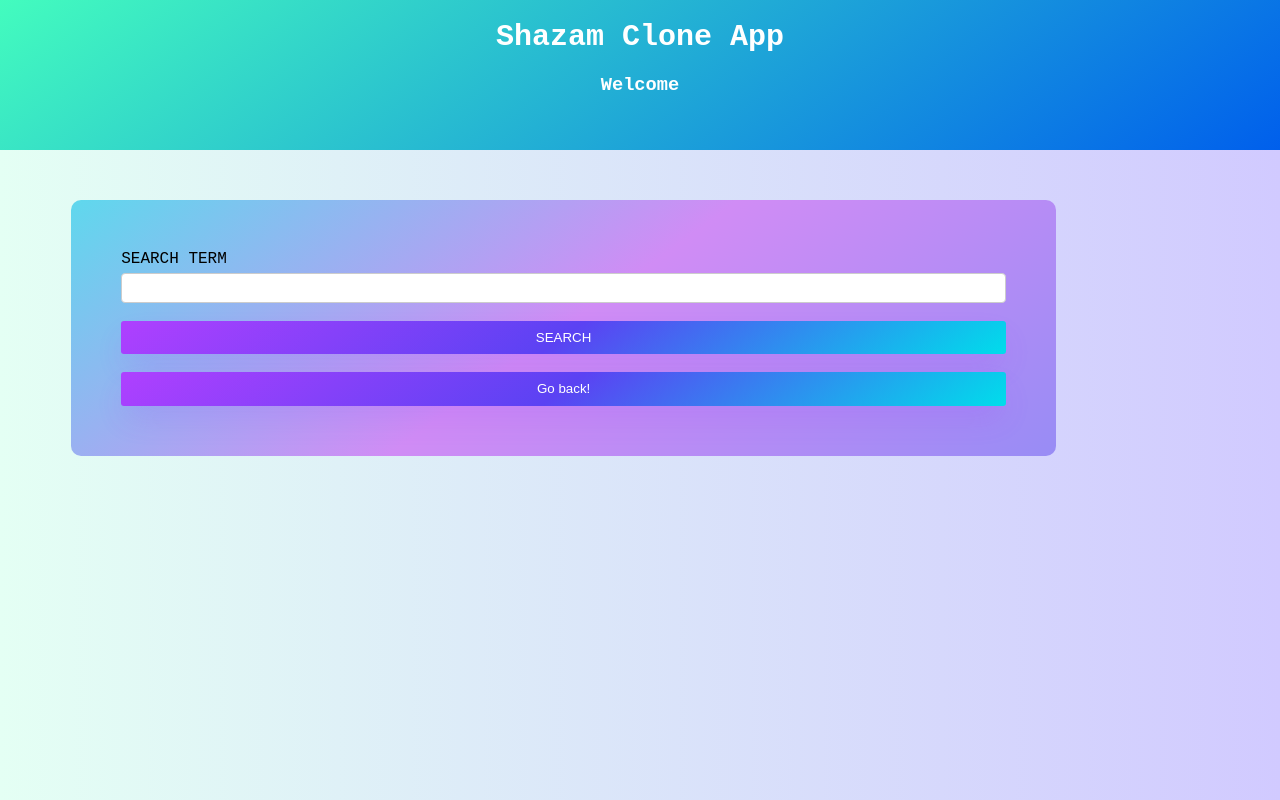
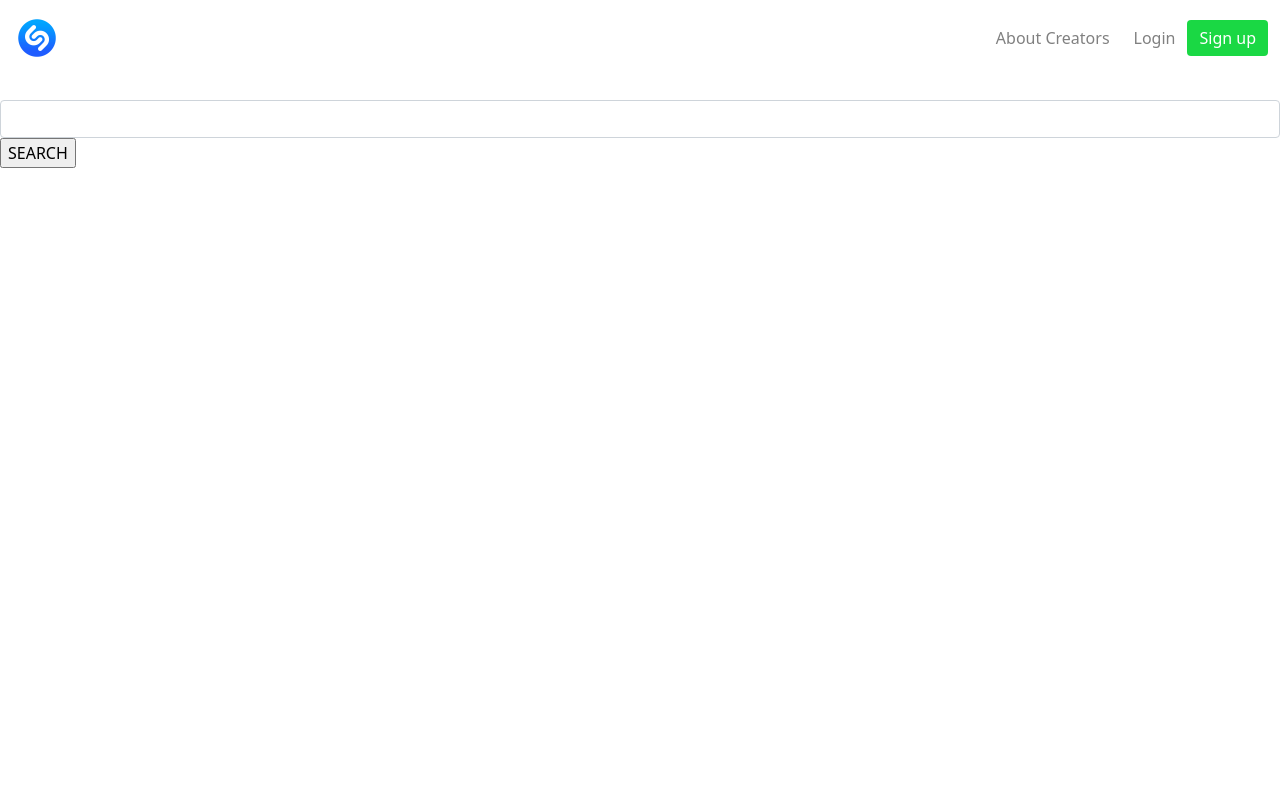
Before and after one commit to gabrieldesouza02/ShazamCloneApp, a website: page frontEnd/index.html in a window 1280 px wide. Drawn offline with Linux system fonts and the light colour scheme.

Commit message:
Revamped frontend with bootstrap

```diff
--- a/backend.js
+++ b/backend.js
@@ -259,7 +259,7 @@
 
 
 /*
-  [POST] /search
+  [POST] /account/search
   {
     token: <string>
     search: <string>
@@ -272,7 +272,7 @@
 
   Description: to add a search query to the accounts' search history
 */
-api.post("/search", async(req,res)=>{
+api.post("/account/search", async(req,res)=>{
 
   let users = users_db.get("user_list").value();
   let searchTerm = req.body.search;
@@ -349,18 +349,26 @@
 
   let searchterm = req.query.term;
 
+  let result;
+
   var options = {
     method: 'GET',
     url: 'https://shazam.p.rapidapi.com/search',
-    params: {term: searchterm, locale: 'en-US', offset: '0', limit: '5'},
+    params: {term: searchterm, locale: 'en-US', offset: '0', limit: '1'},
     headers: {
       'x-rapidapi-host': 'shazam.p.rapidapi.com',
       'x-rapidapi-key': secureInfo.key
     }
   };
 
+
+
   axios.request(options).then(function (response) {
-    return res.send(response.data);
+
+    result = {title:response.data.tracks.hits[0].track.title,
+              artist:response.data.tracks.hits[0].track.subtitle};
+              console.log(result);
+    return res.send(result);
   }).catch(function (error) {
     return res.send(error)
   });
--- /dev/null
+++ b/frontEnd/assets/css/styles.css
@@ -0,0 +1,36 @@
+img {
+  max-width: 50px;
+}
+
+.login {
+  background-color: white;
+  color: grey;
+  border: white;
+}
+
+#button2:hover {
+  color: #000000;
+  background-color: #ffffff;
+}
+
+.signin {
+  background-color: #1ad844;
+  border: #1ad844;
+}
+
+#signup:hover {
+  background-color: #218838;
+  border: #218838;
+}
+
+.search {
+  align-self: center;
+}
+
+form {
+  padding-top: 100px;
+  align-self: center;
+}
+
+.search {
+}
--- a/frontEnd/index.html
+++ b/frontEnd/index.html
@@ -1,29 +1,30 @@
 <!DOCTYPE html>
-<html lang="en" dir="ltr">
+<html lang="en">
+
 <head>
     <meta charset="utf-8">
-    <title>Shazam Clone App</title>
+    <meta name="viewport" content="width=device-width, initial-scale=1.0, shrink-to-fit=no">
+    <title>Shazam</title>
     <script src="index.js"></script>
-    <link rel="stylesheet" href="style.css">
+    <link rel="stylesheet" href="assets/bootstrap/css/bootstrap.min.css">
+    <link rel="stylesheet" href="assets/css/styles.css">
 </head>
+
 <body>
-    <div class="header">
-      <h1 class="app-header">Shazam Clone App</h1>
-      <h3 class="app-header">Welcome</h3>
-    </div>
-    <div class="content">
-      <div class="content-block" id="search-box">
-        <form>
-          <label for="search">SEARCH TERM</label><br>
-          <input type="text" id="search" name="search"><br><br>
-          <input type="button" value="SEARCH" onclick="getSearch()">
-        </form>
-        <br>
-        <form>
-          <input type="button" value="Go back!" onclick="history.back()">
-        </form>
+    <nav class="navbar navbar-light navbar-expand-md fixed-top">
+        <div class="container-fluid"><a class="navbar-brand" href="#"><img src="assets/img/shazam%20logo.webp"></a><button data-bs-toggle="collapse" class="navbar-toggler" data-bs-target="#navcol-1"><span class="visually-hidden">Toggle navigation</span><span class="navbar-toggler-icon"></span></button>
+            <div class="collapse navbar-collapse flex-grow-0" id="navcol-1">
+                <ul class="navbar-nav">
+                    <li class="nav-item"><button class="btn btn-primary login" id="button2" type="button">About Creators</button></li>
+                    <li class="nav-item"><button class="btn btn-primary login" id="button2" type="button">Login</button></li>
+                    <li class="nav-item text-white login"><button class="btn btn-primary signin" id="signup">Sign up</button></li>
+                </ul>
             </div>
         </div>
-    </div>
+    </nav>
+    <form><input class="form-control search" type="search" id="search"></form>
+    <input type="button" value="SEARCH" onclick="getSearch()">
+    <script src="assets/bootstrap/js/bootstrap.min.js"></script>
 </body>
+
 </html>
--- a/frontEnd/index.js
+++ b/frontEnd/index.js
@@ -3,25 +3,16 @@
 
 async function getSearch(){
     let searchTerm = document.getElementById("search").value;
-    console.log(searchTerm);
 
-    let token = localStorage.scaToken;
-
-    let data = {
-        "search":searchTerm,
-        "token": token
-    }
-
-    const response = await fetch(url+"search", {
-        method: 'POST',
+    const response = await fetch(url+"search?term="+searchTerm, {
+        method: 'GET',
         headers: {
             'Content-type': 'application/json'
-        },
-        body: JSON.stringify(data)
+        }
     });
 
-    let result = await response.json();
+     let result = await response.json();
 
-    console.log(token);
     console.log(result);
+    //console.log(result.artist);
 }
--- a/frontEnd/login.js
+++ b/frontEnd/login.js
@@ -52,7 +52,6 @@
 
     //Save JWT in local storage
     localStorage.scaToken = result.token;
-    window.location.replace('index.html');   //Redirect to user
 
 
 
```
Also changed, not shown: frontEnd/assets/bootstrap/css/bootstrap.min.css (added), frontEnd/assets/bootstrap/js/bootstrap.min.js (added), frontEnd/assets/img/shazam logo.webp (added). Lines whose indentation alone changed are shown as unchanged.
